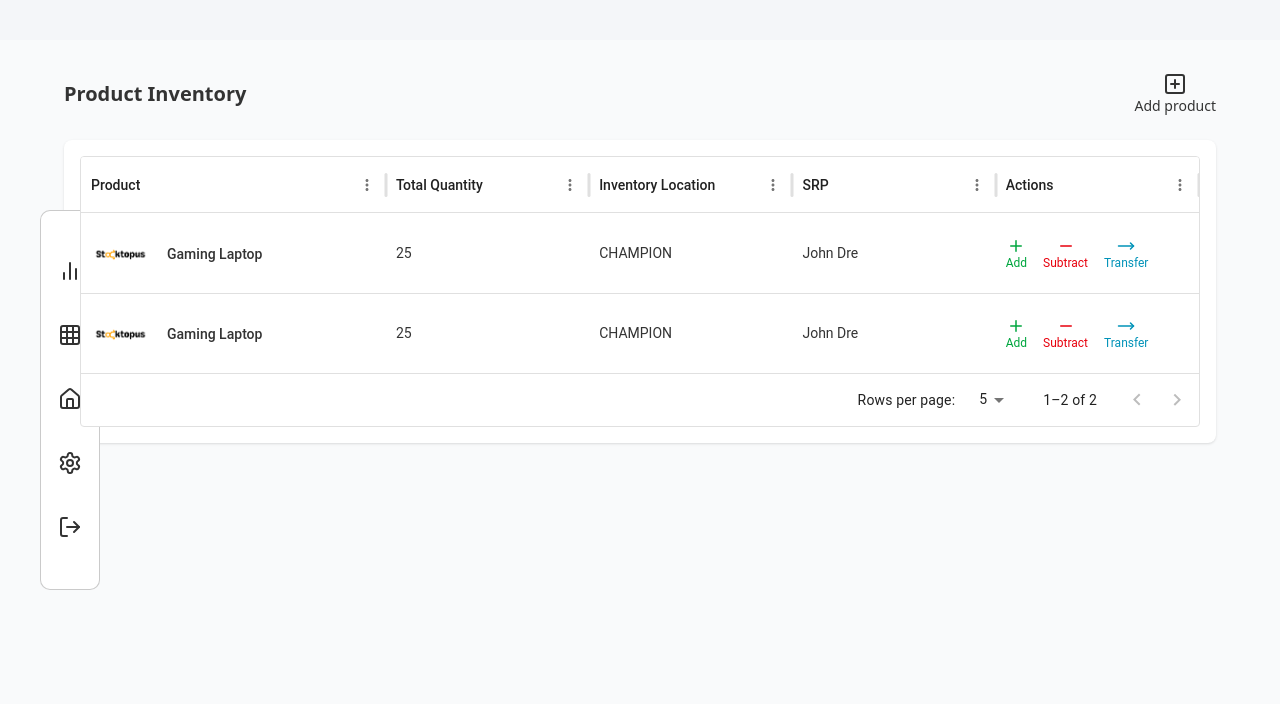
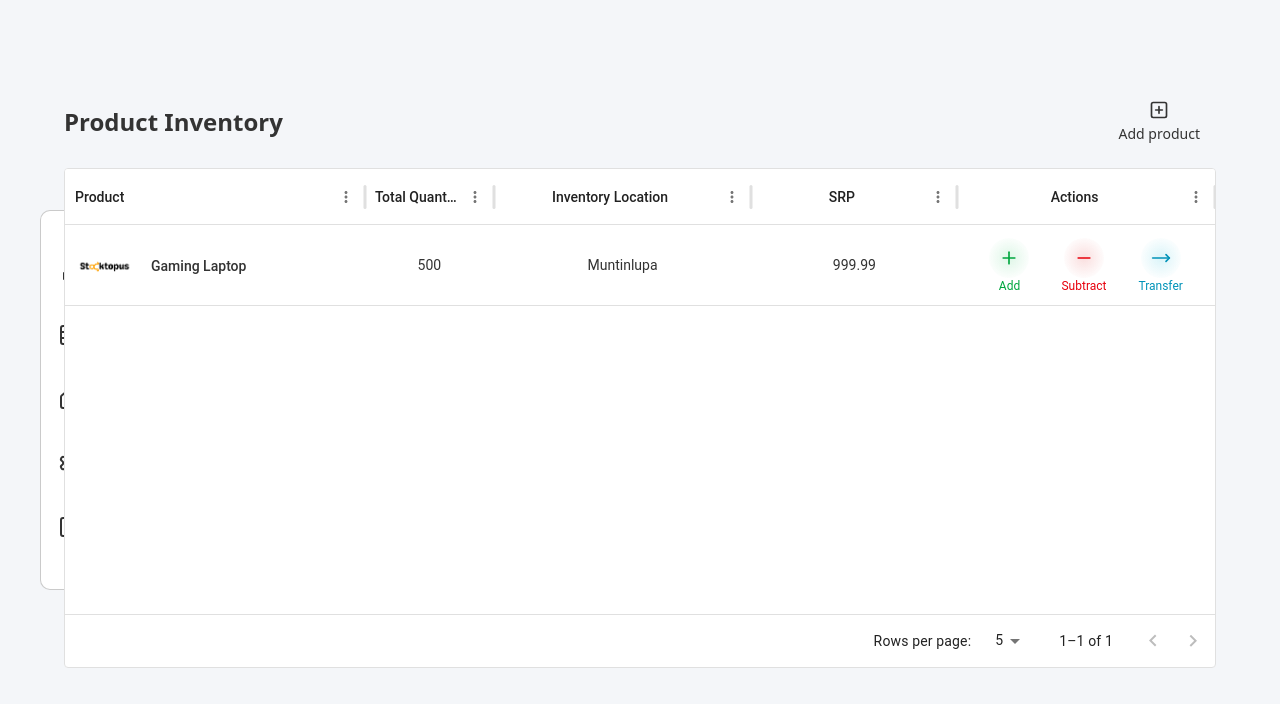
Before and after one commit to JPAVictoria/Stocktopus, a Next.js app: page /pages/product in a window 1280 px wide. Shown: the top 704 px of the page. Built offline with nearby package versions, Linux system fonts and the light colour scheme.

Commit message:
update-commit

```diff
--- a/app/pages/product/page.jsx
+++ b/app/pages/product/page.jsx
@@ -1,16 +1,16 @@
-'use client';
+"use client";
 
-import * as React from 'react';
-import { DataGrid } from '@mui/x-data-grid';
-import { SquarePlus, Minus, MoveRight, Plus } from 'lucide-react';
-import Image from 'next/image';
-import Navbar from '@/app/components/Navbar';
+import * as React from "react";
+import { DataGrid } from "@mui/x-data-grid";
+import { SquarePlus, Minus, MoveRight, Plus } from "lucide-react";
+import Image from "next/image";
+import Navbar from "@/app/components/Navbar";
 
 const columns = [
   {
-    field: 'product',
-    headerName: 'Product',
-    flex: 1.5,
+    field: "product",
+    headerName: "Product",
+    width: 300,
     renderCell: () => (
       <div className="flex items-center gap-4">
         <Image
@@ -20,89 +20,132 @@ const columns = [
           height={60}
           className="rounded"
         />
-        <span className="text-sm font-medium text-[#333333]">Gaming Laptop</span>
+        <span className="text-sm font-medium text-[#333333]">
+          Gaming Laptop
+        </span>
       </div>
     ),
   },
   {
-    field: 'totalQuantity',
-    headerName: 'Total Quantity',
-    flex: 1,
+    field: "totalQuantity",
+    headerName: "Total Quantity",
+    headerAlign: "center",
+    align: "center",
+    flex: 0.5,
     renderCell: (params) => (
-      <div className="text-[#333333] flex items-center h-full">{params.value}</div>
+      <div className="text-[#333333] flex items-center h-full">
+        {params.value}
+      </div>
     ),
   },
   {
-    field: 'location',
-    headerName: 'Inventory Location',
+    field: "location",
+    headerName: "Inventory Location",
+    headerAlign: "center",
+    align: "center",
+
     flex: 1,
     renderCell: (params) => (
-      <div className="text-[#333333] flex items-center h-full">{params.value}</div>
+      <div className="text-[#333333] flex items-center h-full">
+        {params.value}
+      </div>
     ),
   },
   {
-    field: 'srp',
-    headerName: 'SRP',
-    flex: 1,
+    field: "srp",
+    headerName: "SRP",
+    headerAlign: "center",
+    align: "center",
+    width: 50,
+    flex: 0.8,
     renderCell: (params) => (
-      <div className="text-[#333333] flex items-center h-full">{params.value}</div>
+      <div className="text-[#333333] flex items-center h-full">
+        {params.value}
+      </div>
     ),
   },
   {
-    field: 'actions',
-    headerName: 'Actions',
+    field: "actions",
+    headerName: "Actions",
     flex: 1,
+    headerAlign: "center",
+    align: "center",
     sortable: false,
-    renderCell: () => (
-      <div className="flex items-center gap-4">
-        <div className="flex flex-col items-center text-green-600 cursor-pointer">
-          <Plus size={18} />
+    renderCell: () => {
+      const colors = {
+        add: "rgba(34,197,94,0.15)",
+        subtract: "rgba(220,38,38,0.15)",
+        transfer: "rgba(6,182,212,0.15)",
+      };
+
+      const iconWrapperStyle = (bgColor) => ({
+        background: `radial-gradient(circle, ${bgColor} 0%, transparent 80%)`,
+        borderRadius: "50%",
+        padding: "10px",
+        display: "flex",
+        alignItems: "center",
+        justifyContent: "center",
+        cursor: "pointer",
+        width: "40px",
+        height: "40px",
+        userSelect: "none",
+      });
+
+      return (
+        <div className="flex items-center gap-8">
+          <div className="flex flex-col items-center cursor-pointer text-green-600">
+            <div style={iconWrapperStyle(colors.add)}>
+              <Plus size={22} />
+            </div>
             <span className="text-xs">Add</span>
           </div>
-        <div className="flex flex-col items-center text-red-600 cursor-pointer">
-          <Minus size={18} />
+          <div className="flex flex-col items-center cursor-pointer text-red-600">
+            <div style={iconWrapperStyle(colors.subtract)}>
+              <Minus size={22} />
+            </div>
             <span className="text-xs">Subtract</span>
           </div>
-        <div className="flex flex-col items-center text-cyan-600 cursor-pointer">
-          <MoveRight size={18} />
+          <div className="flex flex-col items-center cursor-pointer text-cyan-600">
+            <div style={iconWrapperStyle(colors.transfer)}>
+              <MoveRight size={22} />
+            </div>
             <span className="text-xs">Transfer</span>
           </div>
         </div>
-    ),
+      );
+    },
   },
 ];
 
 const rows = [
   {
     id: 1,
-    totalQuantity: '25',
-    location: 'CHAMPION',
-    srp: 'John Dre',
+    totalQuantity: "500",
+    location: "Muntinlupa",
+    srp: "999.99",
   },
-  {
-    id: 2,
-    totalQuantity: '25',
-    location: 'CHAMPION',
-    srp: 'John Dre',
-  },
+
 ];
 
 export default function ProductOverview() {
   return (
-    <div className="p-8 bg-gray-50 min-h-screen mt-10">
+    <div className="p-8 min-h-screen">
       <Navbar />
 
       <div className="mx-auto max-w-6xl">
-        {/* Header Section */}
-        <div className="flex justify-between items-center mb-6">
-          <h2 className="text-xl font-semibold text-[#333333]">Product Inventory</h2>
-          <button className="flex flex-col items-center text-sm text-[#333333]">
-            <SquarePlus size={24} />
+        <div className="flex justify-between items-center mb-4 mt-15">
+          <h2 className="text-2xl font-semibold text-[#333333]">
+            Product Inventory
+          </h2>
+          <button
+            className="flex flex-col items-center text-sm text-[#333333] cursor-pointer  hover:bg-gray-200 rounded-md
+            transition-colors duration-200 px-4 py-2"
+          >
+            <SquarePlus size={20} className="mb-1" />
             <span>Add product</span>
           </button>
         </div>
 
-        <div className="bg-white rounded-md shadow-sm p-4">
         <DataGrid
           rows={rows}
           columns={columns}
@@ -114,23 +157,23 @@ export default function ProductOverview() {
             },
           }}
           sx={{
-              '.MuiDataGrid-columnHeaders': {
-                backgroundColor: '#f9fafb',
+            height: 500,
+            ".MuiDataGrid-columnHeaders": {
+              backgroundColor: "#f9fafb",
             },
-              '.MuiDataGrid-row': {
-                alignItems: 'center',
-                '&:hover': {
-                  backgroundColor: 'transparent',
+            ".MuiDataGrid-row": {
+              alignItems: "center",
+              "&:hover": {
+                backgroundColor: "transparent",
               },
             },
-              '.MuiDataGrid-cell': {
-                display: 'flex',
-                alignItems: 'center',
+            ".MuiDataGrid-cell": {
+              display: "flex",
+              alignItems: "center",
             },
           }}
         />
       </div>
     </div>
-    </div>
   );
 }
```
Lines whose indentation alone changed are shown as unchanged.
